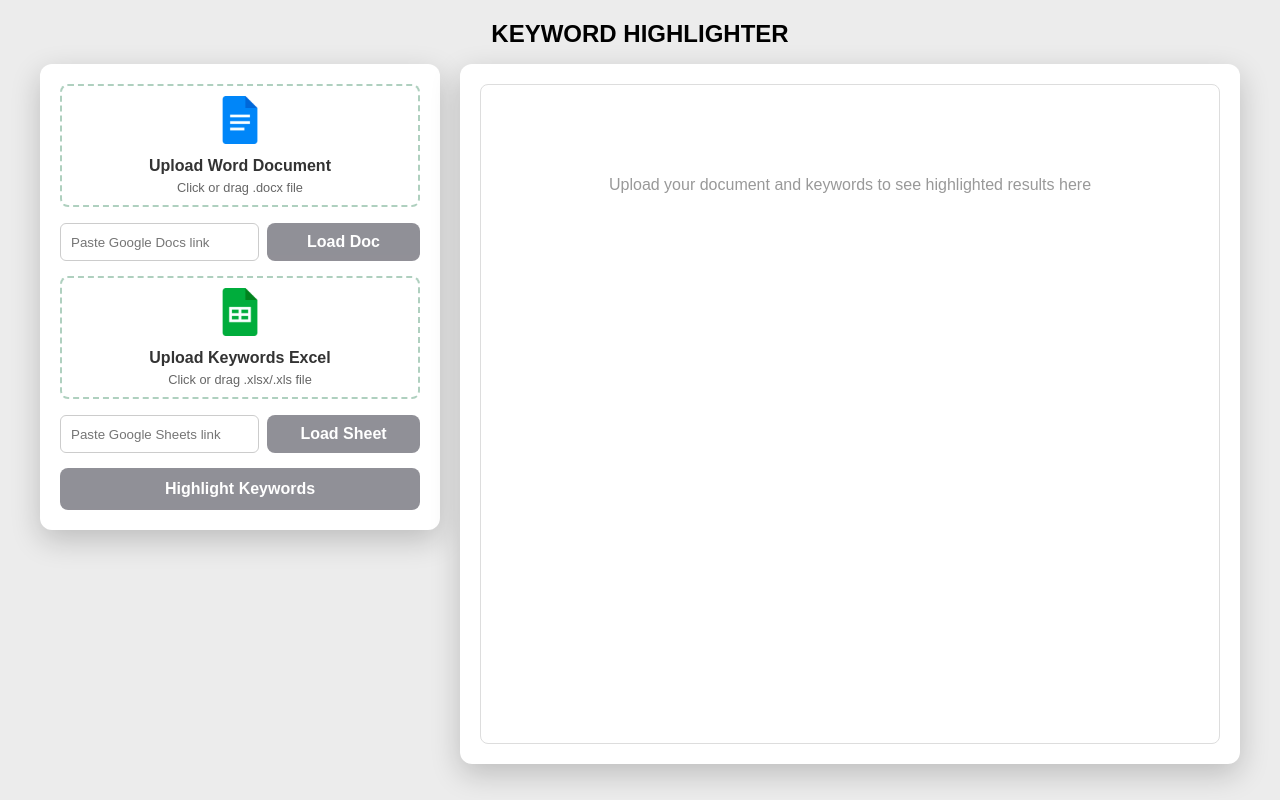
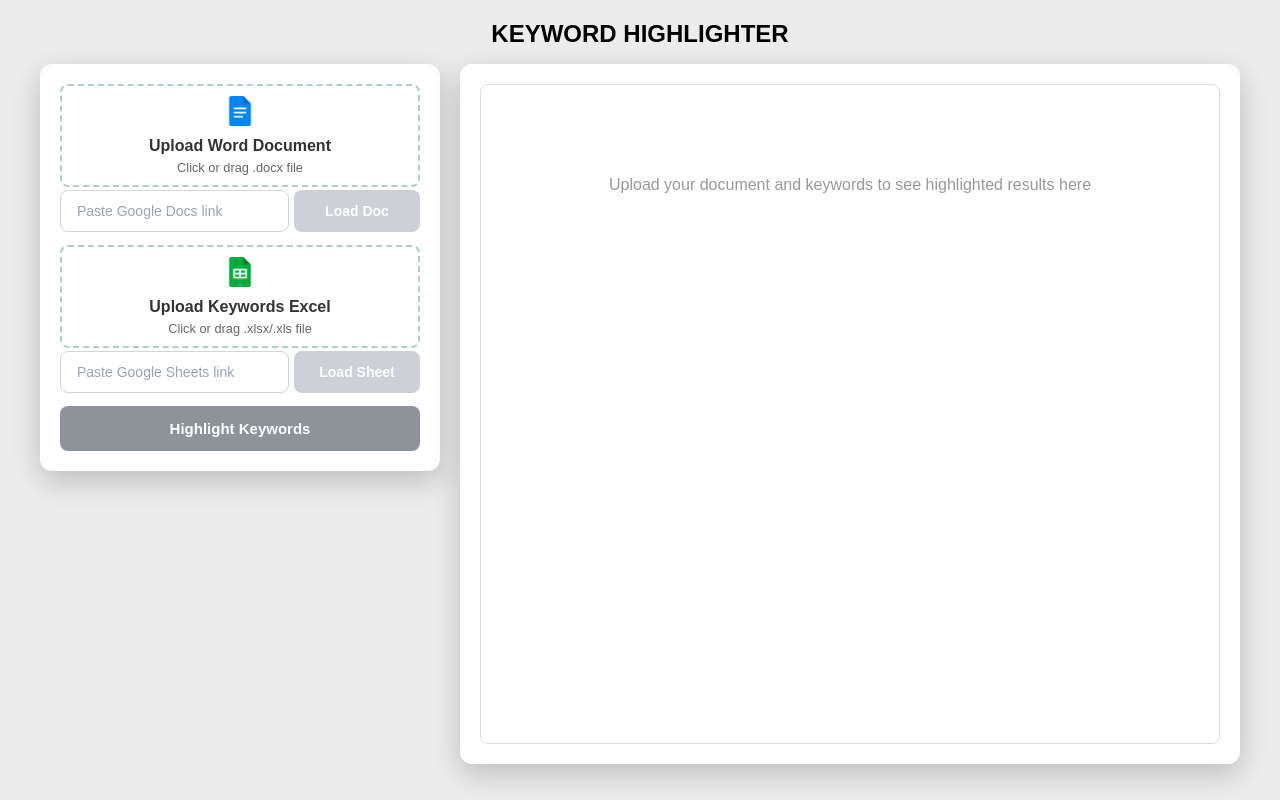
Before and after one commit to P001959/KeywordHighlighter, a React (Vite) app: page / in a window 1280 px wide. Built offline with nearby package versions, Linux system fonts and the light colour scheme.

Commit message:
Optimized design

```diff
--- a/src/App.jsx
+++ b/src/App.jsx
@@ -160,16 +160,17 @@ function App() {
               icon={docIcon}
             />
 
-            <div className="google-link-box">
+            <div className="google-link-row">
               <input
                 type="text"
+                className="google-link-input"
                 placeholder="Paste Google Docs link"
                 value={googleDocsLink}
                 onChange={(e) => setGoogleDocsLink(e.target.value)}
                 onKeyPress={(e) => e.key === 'Enter' && handleGoogleDocsLoad()}
               />
               <button
-                className="button"
+                className="load-button"
                 onClick={handleGoogleDocsLoad}
                 disabled={!googleDocsLink || loading}
               >
@@ -187,16 +188,17 @@ function App() {
               icon={sheetIcon}
             />
 
-            <div className="google-link-box">
+            <div className="google-link-row">
               <input
                 type="text"
+                className="google-link-input"
                 placeholder="Paste Google Sheets link"
                 value={googleSheetsLink}
                 onChange={(e) => setGoogleSheetsLink(e.target.value)}
                 onKeyPress={(e) => e.key === 'Enter' && handleGoogleSheetsLoad()}
               />
               <button
-                className="button"
+                className="load-button"
                 onClick={handleGoogleSheetsLoad}
                 disabled={!googleSheetsLink || loading}
               >
--- a/src/index.css
+++ b/src/index.css
@@ -59,7 +59,7 @@ body {
   box-shadow: 0 10px 30px rgba(0, 0, 0, 0.2);
   display: flex;
   flex-direction: column;
-  gap: 15px;
+  gap: 3px;
 }
 
 .upload-box {
@@ -91,8 +91,14 @@ body {
 }
 
 .upload-icon {
-  font-size: 2rem;
+  font-size: 1.5rem;
   margin-bottom: 5px;
+}
+
+img {
+  width: 30px;
+  height: 30px;
+  object-fit: contain;
 }
 
 .upload-box h3 {
@@ -107,8 +113,8 @@ body {
 }
 
 .file-name {
-  margin-top: 10px;
-  padding: 10px;
+  margin-top: 5px;
+  padding: 5px;
   background: #e8f5e9;
   border-radius: 6px;
   color: #2e7d32;
@@ -119,7 +125,7 @@ body {
   background: #242331;
   color: white;
   border: none;
-  padding: 12px 30px;
+  padding: 10px;
   font-size: 1rem;
   border-radius: 8px;
   cursor: pointer;
@@ -127,6 +133,7 @@ body {
   display: block;
   width: 100%;
   font-weight: 600;
+  margin-bottom: 0;
 }
 
 .button:hover:not(:disabled) {
@@ -333,19 +340,75 @@ body {
   color: #999;
 }
 
-.google-link-box {
-  margin-top: 1px;
+/* Google Link Row Styling */
+.google-link-row {
   display: flex;
-  gap: 8px;
+  gap: 5px;
+  margin-bottom: 10px;
 }
 
-.google-link-box input {
+.google-link-input {
   flex: 1;
-  padding: 10px;
-  border-radius: 6px;
-  border: 1px solid #ccc;
+  padding: 12px 16px;
+  border: 1px solid #d1d5db;
+  border-radius: 8px;
+  font-size: 14px;
+  color: #6b7280;
+  transition: border-color 0.2s;
 }
 
-.google-link-box button {
-  padding: 10px 14px;
+.google-link-input:focus {
+  outline: none;
+  border-color: #3b82f6;
 }
+
+.google-link-input::placeholder {
+  color: #9ca3af;
+}
+
+.load-button {
+  padding: 12px 24px;
+  background-color: #9ca3af;
+  color: white;
+  border: none;
+  border-radius: 8px;
+  font-size: 14px;
+  font-weight: 600;
+  cursor: pointer;
+  transition: background-color 0.2s;
+  white-space: nowrap;
+  width: 35%;
+}
+
+.load-button:hover:not(:disabled) {
+  background-color: #6b7280;
+}
+
+.load-button:disabled {
+  opacity: 0.5;
+  cursor: not-allowed;
+}
+
+/* Main highlight button styling */
+.button {
+  width: 100%;
+  padding: 14px;
+  background-color: #1f2937;
+  color: white;
+  border: none;
+  border-radius: 8px;
+  font-size: 15px;
+  font-weight: 600;
+  cursor: pointer;
+  transition: background-color 0.2s;
+  margin-bottom: 0px;
+}
+
+.button:hover:not(:disabled) {
+  background-color: #111827;
+}
+
+.button:disabled {
+  opacity: 0.5;
+  cursor: not-allowed;
+}
--- a/src/utils/highlighter.js
+++ b/src/utils/highlighter.js
@@ -14,7 +14,13 @@ export function highlightKeywords(docContent, keywords) {
 
   let keywordCounts = {};
 
-  const sortedKeywords = [...keywords].sort((a, b) => b.length - a.length);
+  // Filter out "keyword" and "keywords" (case-insensitive)
+  const filteredKeywords = keywords.filter((keyword) => {
+    const lowerKeyword = keyword.toLowerCase().trim();
+    return lowerKeyword !== 'keyword' && lowerKeyword !== 'keywords';
+  });
+
+  const sortedKeywords = [...filteredKeywords].sort((a, b) => b.length - a.length);
 
   sortedKeywords.forEach((keyword) => {
     keywordCounts[keyword] = 0;
```
